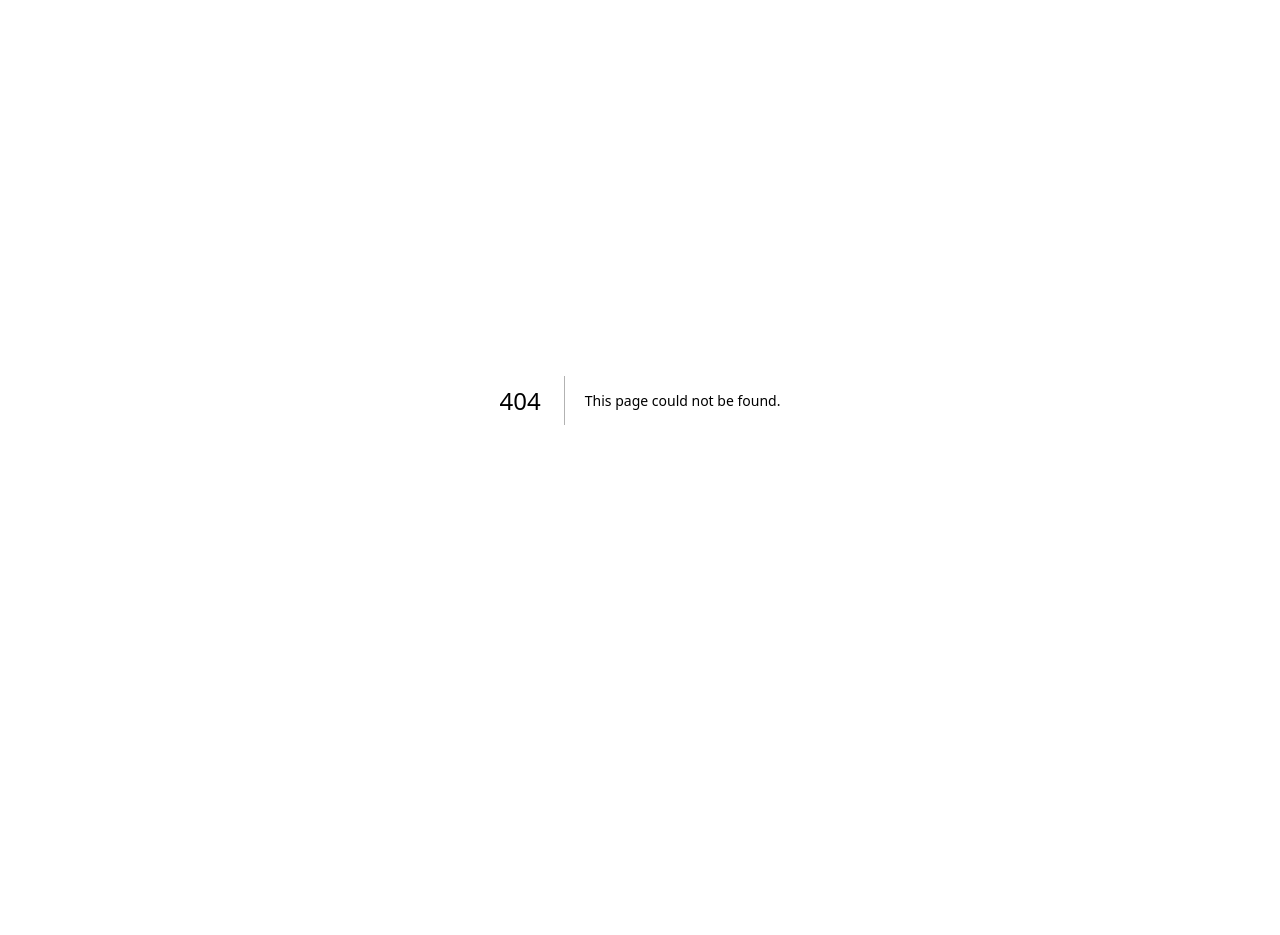
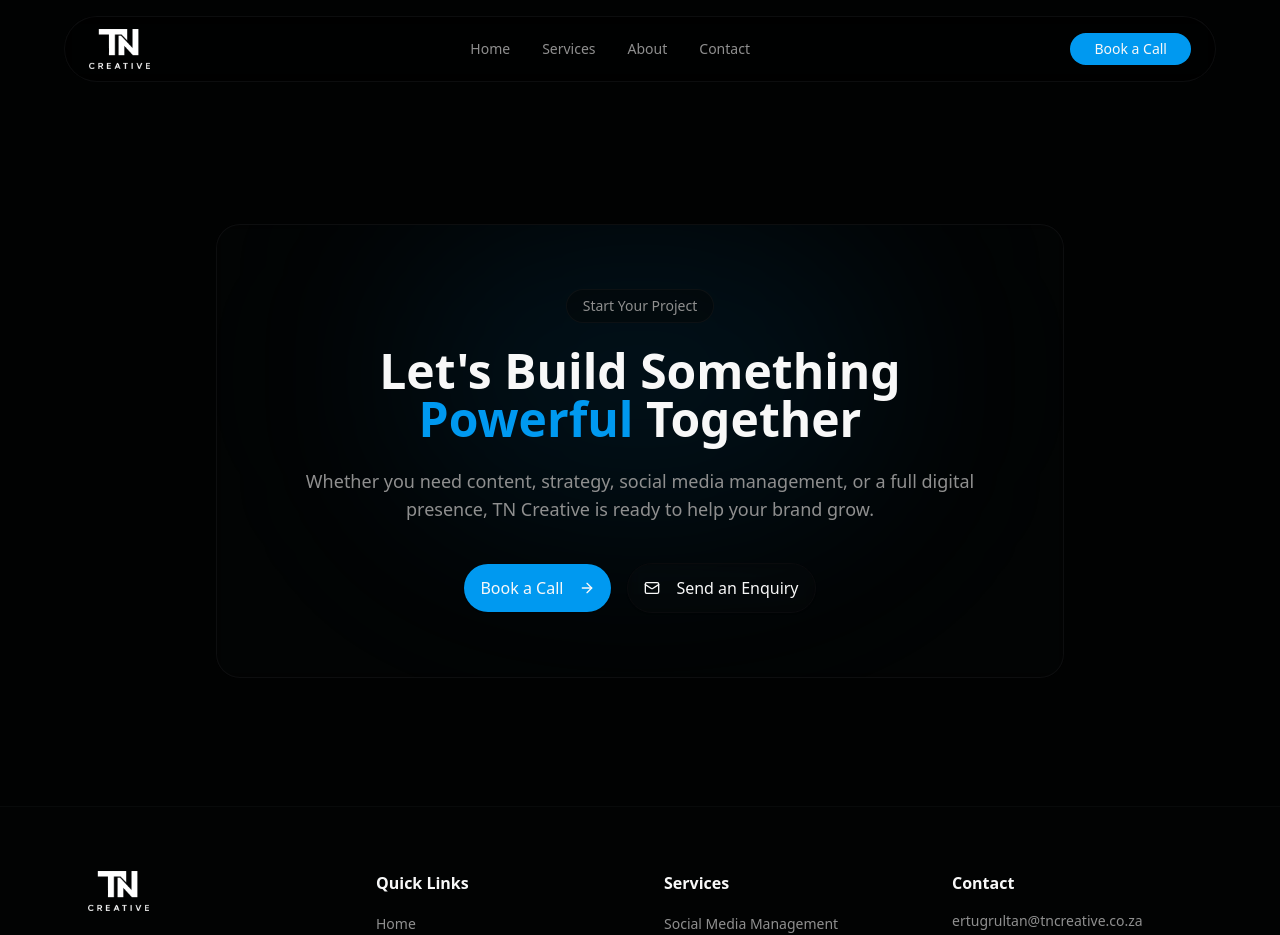
Before and after one commit to ertugrulondertan/shiny_dashboard, a Next.js app: page /contact in a window 1280 px wide. Before the commit this address had no page. Shown: the top 935 px of the page. Before the commit the page ends 800 px from the top, so only its background shows below. Built offline with nearby package versions, Linux system fonts and the light colour scheme.

Commit message:
Create ContactPage component with SEO metadata

```diff
--- /dev/null
+++ b/app/contact/page.tsx
@@ -0,0 +1,27 @@
+import { TNNavbar } from "@/components/tn-navbar"
+import { TNCTA } from "@/components/tn-cta"
+import { TNFooter } from "@/components/tn-footer"
+import { buildPageMetadata } from "@/lib/seo"
+
+export const metadata = buildPageMetadata({
+  title: "Contact TN Creative | Social Media Agency Johannesburg",
+  description:
+    "Get in touch with TN Creative — Johannesburg's social media management and digital agency. Request a free consultation today.",
+  keywords: [
+    "contact digital agency Johannesburg",
+    "social media agency contact",
+  ],
+  path: "/contact",
+})
+
+export default function ContactPage() {
+  return (
+    <main className="min-h-screen bg-background">
+      <TNNavbar />
+      <div className="pt-24">
+        <TNCTA />
+      </div>
+      <TNFooter />
+    </main>
+  )
+}
```
